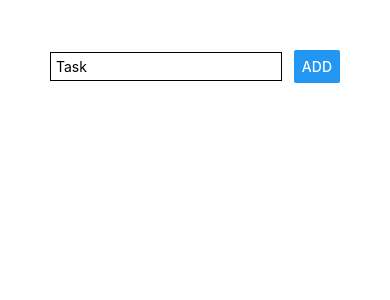
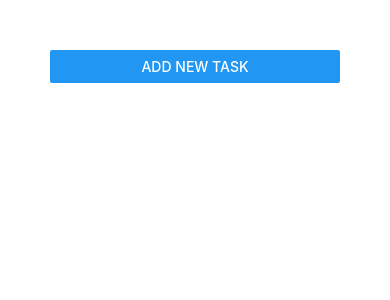
Before and after one commit to bethelju/reactn-todo, a React Native app: screen / in a window 390 px wide. Shown: the top 300 px of the page. Built offline with nearby package versions, Linux system fonts and the light colour scheme.

Commit message:
Deleting and Add Modal

```diff
--- a/App.js
+++ b/App.js
@@ -1,33 +1,36 @@
 import React, { useState } from 'react';
-import { StyleSheet, Text, View, TextInput, Button, ScrollView, FlatList } from 'react-native';
+import { StyleSheet, View, Button, FlatList} from 'react-native';
 import TaskItem from './components/TaskItem'
+import TaskInput from './components/TaskInput'
 
 export default function App() {
-  const [enteredTask, setEnteredTask] = useState('');
   const [tasks, setTasks] = useState([]);
+  const [isAddMode, setIsAddMode] = useState(false);
 
-  const taskInputHandler = (enteredText) => {
-    setEnteredTask(enteredText);
+  const addTaskHandler = task => {
+    setTasks(currentTasks => [...currentTasks,
+      {key: Math.random().toString(), value: task}]);
+    setIsAddMode(false);
+    }
+
+  const closeHandler = () => {
+    setIsAddMode(false);
   }
 
-  const addTaskHandler = () => {
-    setTasks(currentTasks => [...currentTasks,
-      {key: Math.random().toString(), value: enteredTask}]);
+  const removeTaskHandler = taskId => {
+    setTasks(currentTasks => {
+      return currentTasks.filter((task) => task.key !== taskId);
+    })
   }
 
   return (
     <View style={styles.screen}>
-      <View style={styles.inputContainer}>
-        <TextInput placeholder="Task"
-          style={styles.textInput}
-          onChangeText={taskInputHandler}
-          value={enteredTask} />
-        <Button title="Add" onPress={addTaskHandler} />
-      </View>
+      <Button title="Add New Task" onPress={() => setIsAddMode(true)}/>
+      <TaskInput visible={isAddMode} onAddTask={addTaskHandler} onClose={closeHandler}/>
       <FlatList
         data={tasks}
         renderItem={itemData => (
-          <TaskItem title={itemData.item.value} />
+          <TaskItem onDelete={removeTaskHandler.bind(this, itemData.item.key)} title={itemData.item.value} />
         )
       }/>
     </View>
@@ -38,15 +41,5 @@ const styles = StyleSheet.create({
   screen: {
     padding: 50
   },
-  inputContainer: {
-    flexDirection: 'row',
-    justifyContent: 'space-between',
-    alignItems: 'center'
-  },
-  textInput: {
-    width: '80%',
-    borderColor: 'black',
-    borderWidth: 1,
-    padding: 5
-  }
+
 });
--- a/components/TaskInput.js
+++ b/components/TaskInput.js
@@ -0,0 +1,60 @@
+import React, { useState } from 'react';
+import { View, TextInput, Button, StyleSheet, Modal } from 'react-native';
+
+const TaskInput = props => {
+    const [enteredTask, setEnteredTask] = useState('');
+    const taskInputHandler = (enteredText) => {
+        setEnteredTask(enteredText);
+    }
+
+    const addTaskHandler = () => {
+        props.onAddTask(enteredTask);
+        setEnteredTask('');
+    }
+
+    return (
+        <Modal visible={props.visible} animationType="slide">
+            <View style={styles.inputContainer}>
+                <TextInput placeholder="Task"
+                    style={styles.textInput}
+                    onChangeText={taskInputHandler}
+                    value={enteredTask} />
+                <View style={styles.buttonRow}>
+                <View style={styles.button}>
+                        <Button title="Add" onPress={addTaskHandler} />
+                    </View>
+                    <View style={styles.button}>
+                        <Button title="Close"
+                            onPress={() => {props.onClose()}}
+                            color = 'red' />
+                    </View>
+                </View>
+            </View>
+        </Modal>
+    )
+};
+
+const styles = StyleSheet.create({
+    inputContainer: {
+        flex: 1,
+        justifyContent: 'center',
+        alignItems: 'center'
+    },
+    textInput: {
+        width: '80%',
+        borderColor: 'black',
+        borderWidth: 1,
+        padding: 5,
+        marginBottom: 10
+    },
+    buttonRow: {
+        width: '50%',
+        flexDirection: 'row',
+        justifyContent: "space-around"
+    },
+    button: {
+        width: '40%'
+    }
+})
+
+export default TaskInput;
--- a/components/TaskItem.js
+++ b/components/TaskItem.js
@@ -1,11 +1,13 @@
 import React, { useState } from 'react';
-import { View, Text, StyleSheet } from 'react-native';
+import { View, Text, StyleSheet, TouchableOpacity } from 'react-native';
 
 const TaskItem = props => {
     return (
-        <View style={styles.listItem}>
-            <Text>{props.title}</Text>
-        </View>
+        <TouchableOpacity onLongPress={props.onDelete}>
+            <View style={styles.listItem}>
+                <Text>{props.title}</Text>
+            </View>
+        </TouchableOpacity>
     )
 }
 
```
